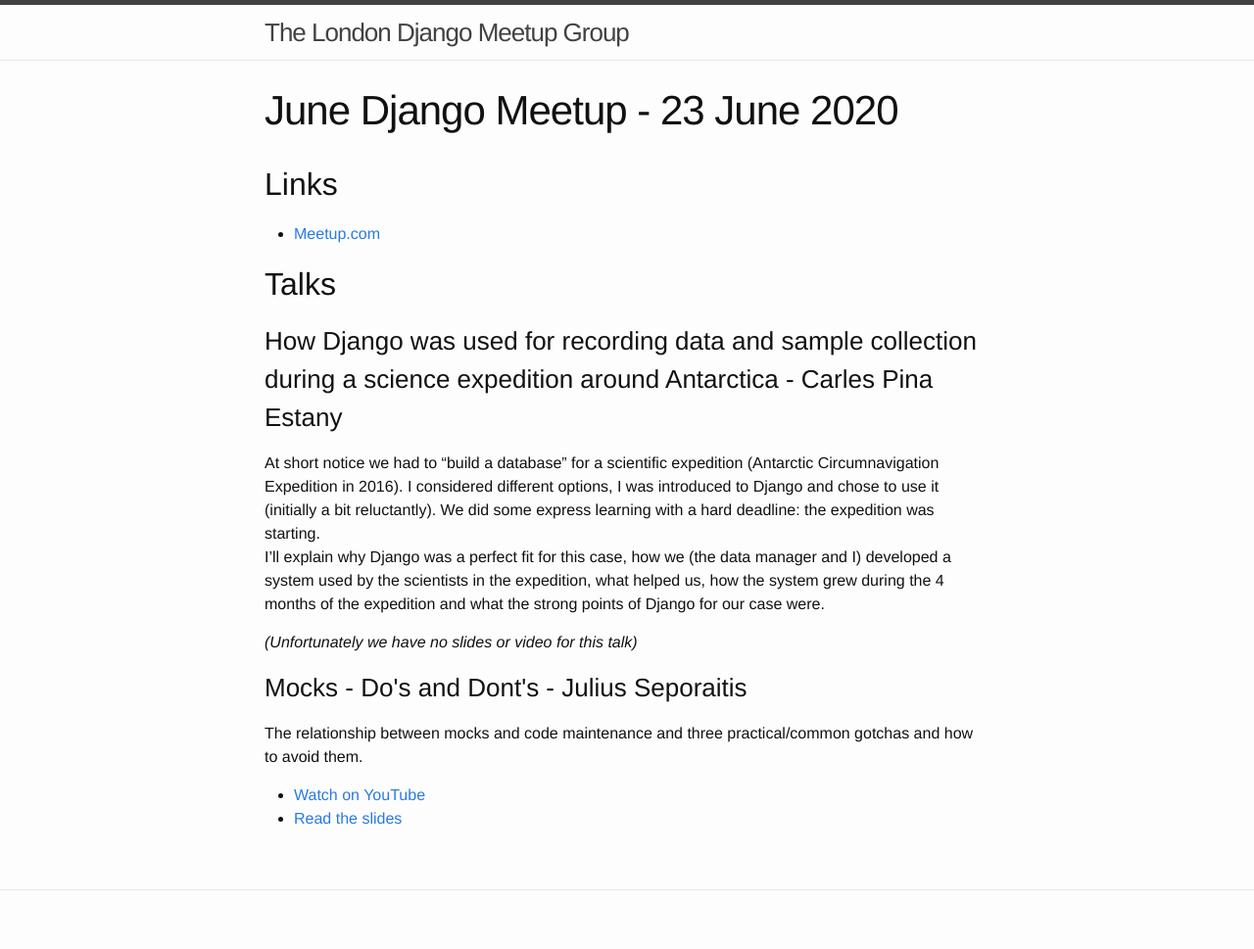
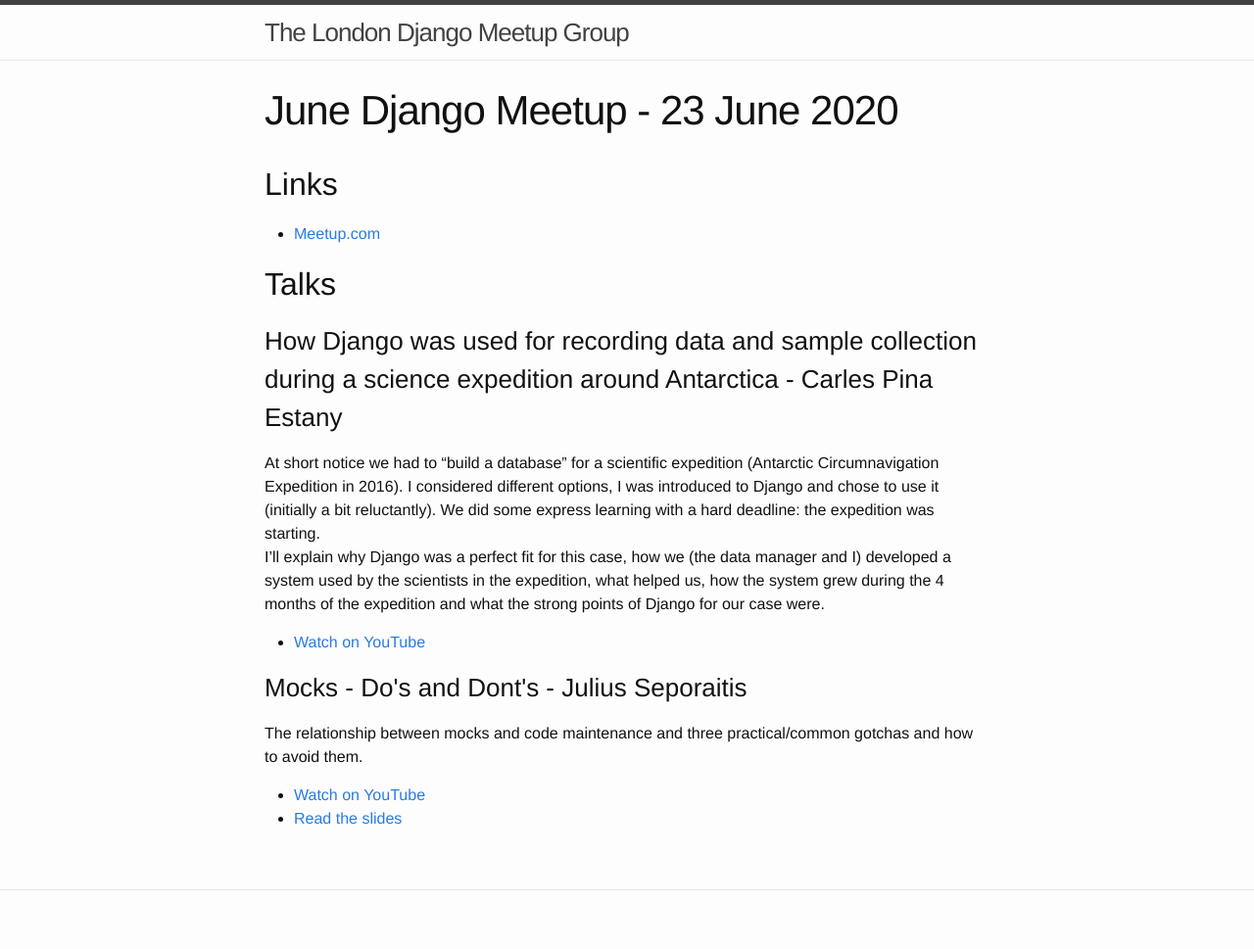
Before and after one commit to djangolondon/djangolondon.github.io, a Jekyll site: the page built from _meetups/2020-06-23.md, in a window 1280 px wide. Shown: the whole page at 98% size. Built offline with Jekyll 4.4.1, drawn with Linux system fonts in a browser that asks for light colours; some of the changed lines change nothing that is shown.

Commit message:
Add youtube link for Carles talk

```diff
--- a/_meetups/2020-06-23.md
+++ b/_meetups/2020-06-23.md
@@ -7,6 +7,7 @@ talks:
 - title: How Django was used for recording data and sample collection during a science expedition around Antarctica
   speaker: Carles Pina Estany
   description: "At short notice we had to \"build a database\" for a scientific expedition (Antarctic Circumnavigation Expedition in 2016). I considered different options, I was introduced to Django and chose to use it (initially a bit reluctantly). We did some express learning with a hard deadline: the expedition was starting.<br>I'll explain why Django was a perfect fit for this case, how we (the data manager and I) developed a system used by the scientists in the expedition, what helped us, how the system grew during the 4 months of the expedition and what the strong points of Django for our case were."
+  youtube: https://www.youtube.com/watch?v=xu9nfbJ3E3k
 
 - title: "Mocks - Do's and Dont's"
   speaker: Julius Seporaitis
```
